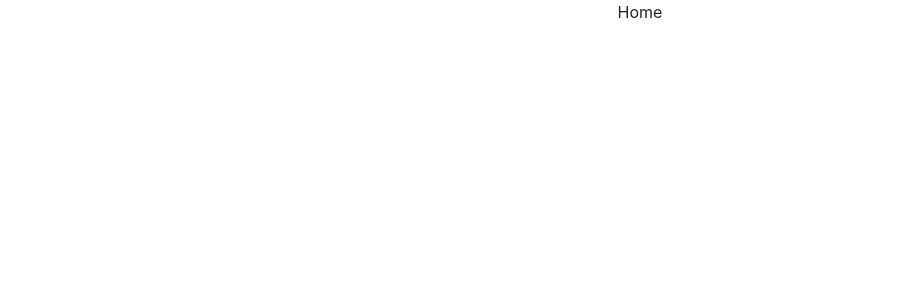
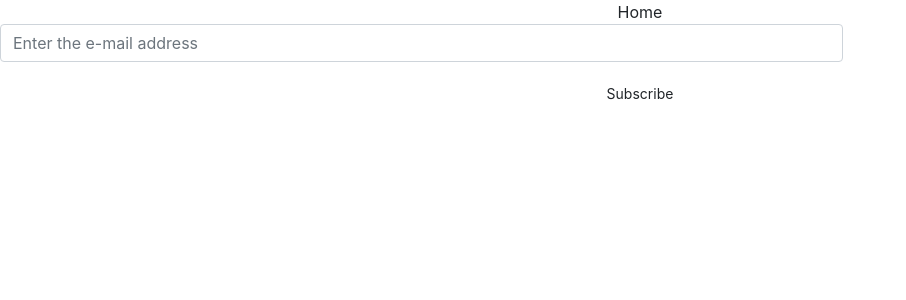
Before and after one commit to THEBEAST310/GirlScript-Bangalore-work, a React (Create React App) app in the folder frontend/: page /home in a window 1280 px wide. Shown: the top 300 px of the page, without its empty margins (0-906 px from the left). Built offline with nearby package versions, Linux system fonts and the light colour scheme.

Commit message:
Added the post call to a google form

```diff
--- a/frontend/package.json
+++ b/frontend/package.json
@@ -6,6 +6,7 @@
     "@testing-library/jest-dom": "^4.2.4",
     "@testing-library/react": "^9.5.0",
     "@testing-library/user-event": "^7.2.1",
+    "axios": "^0.19.2",
     "bootstrap": "^4.4.1",
     "node-sass": "^4.13.1",
     "react": "^16.13.1",
--- a/frontend/src/components/Home/Home.jsx
+++ b/frontend/src/components/Home/Home.jsx
@@ -1,8 +1,16 @@
 import React from "react";
 import styles from "./Home.module.scss";
+import Newsletter from "./Newsletter/Newsletter";
 
-function Home() {
-  return <>Home</>;
+class Home extends React.Component{
+  render(){
+    return(
+      <div>
+        Home
+        <Newsletter />
+      </div>
+    )
+  }
 }
 
 export default Home;
--- /dev/null
+++ b/frontend/src/components/Home/Newsletter/Newsletter.jsx
@@ -0,0 +1,86 @@
+import React,{ Component } from "react";
+import styles from "../Home.module.scss";
+import axios from 'axios';
+// import FontAwesome from 'react-fontawesome';
+// import faStyles from 'font-awesome/css/font-awesome.css';
+
+const GOOGLE_FORM_EMAIL_ID = 'entry.1045781291'
+const GOOGLE_FORM_ACTION = 'https://docs.google.com/forms/d/e/1FAIpQLSfZqJWDpel55QSxW4EF5NcFLPy_jC8WxDS-CR8Da2SnRH1BgA/formResponse'
+
+class Newsletter extends React.Component{
+  constructor(props){
+    super(props)
+    this.state={
+      email:'',
+      sent:''
+    }
+  }
+  handleChange = (event) => {
+    this.setState({[event.target.name]: event.target.value})
+  }
+
+  handleSubmit = (event) => {
+    event.preventDefault()
+    this.setState({
+      sent: true
+    })
+    this.sendMessage()
+  }
+
+  handleFormToggle = () => {
+    this.setState(
+      (prevState) => {
+        const { showForm } = prevState
+        return {
+          showForm: !showForm
+        }
+      }
+    )
+  }
+
+  sendMessage = () => {
+    const formData = new FormData()
+    formData.append(GOOGLE_FORM_EMAIL_ID, this.state.email)
+
+    axios.post(GOOGLE_FORM_ACTION,formData)
+      .then(() => {
+        this.setState({
+          // sent: true,
+          email: ''
+        })
+      }).catch(() => {
+        this.setState({
+          sent: false
+        })
+      })
+  }
+  render(){
+    return(
+      <React.Fragment>
+        <div className='form-container'>
+          <form onSubmit={this.handleSubmit}>
+            <div className='form-group row'>
+              <div className='col-sm-8'>
+                <input
+                  type='email'
+                  name='email'
+                  id='email'
+                  className='form-control'
+                  value={this.state.email}
+                  onChange={this.handleChange}
+                  required
+                  placeHolder='Enter the e-mail address'
+                />
+              </div>
+            </div>
+            <div>
+              <button type='submit' className='btn btn-sm btn-default btn-action'>Subscribe</button>
+            </div>
+          </form>
+        </div>
+      </React.Fragment>
+    )
+  }
+}
+
+export default Newsletter;
```
Also changed, not shown: 1 other file (tests, documents, lock files or other folders).
